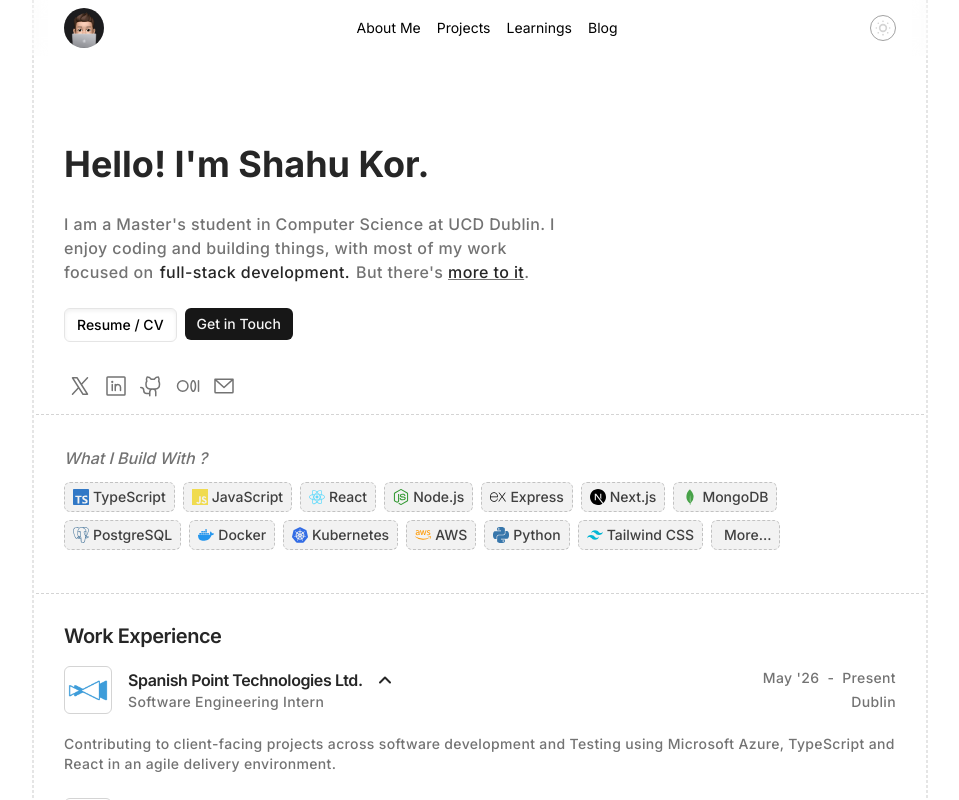
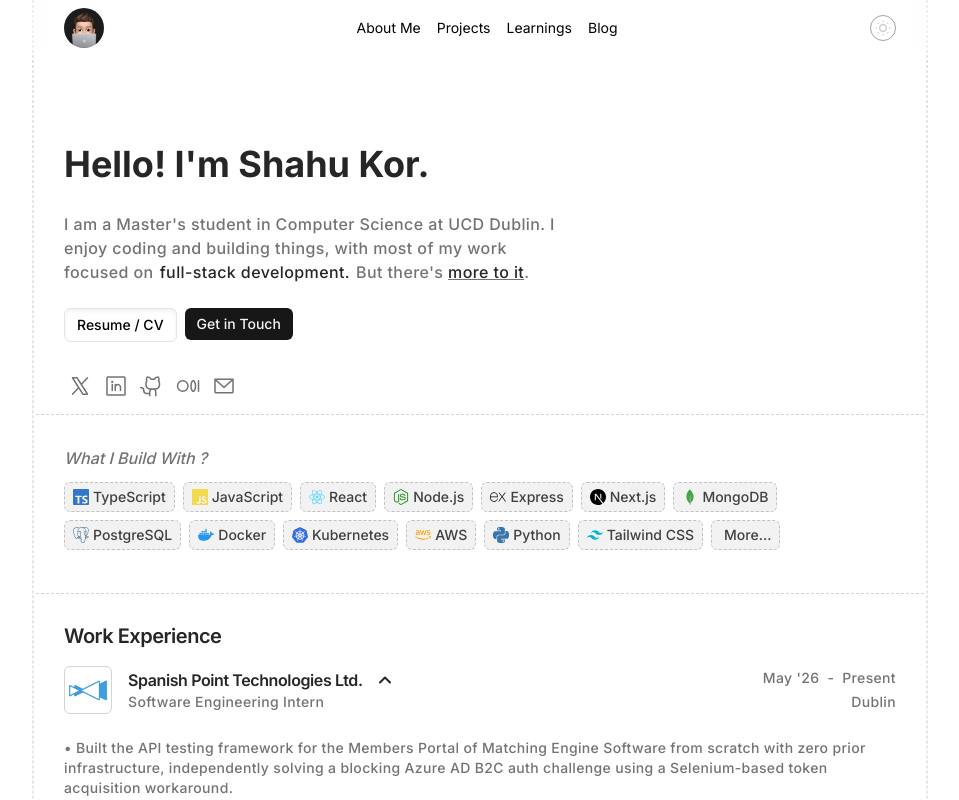
Before and after one commit to ShahuKor/Portfolio, a Next.js app: page / in a window 1280 px wide. Both pictures are taken after a click on the button 544 px from the left and 680 px from the top of the page. Shown: the top 800 px of the page, without its empty margins (160-1119 px from the left). Built offline with nearby package versions, Linux system fonts and the light colour scheme.

Commit message:
Update Work Experience and Resume

```diff
--- a/components/hero.tsx
+++ b/components/hero.tsx
@@ -27,7 +27,7 @@
       </div>
 
       <div className="mt-6 flex gap-2">
-        <a href="https://drive.google.com/file/d/13ZMdCy0X4Bq1wBHlo3OWVMpNVS0kEEj7/view?usp=sharing">
+        <a href="https://drive.google.com/file/d/1urjJs96dKGqhbmBxrTtM_1GJF1zK5Cyi/view">
           <button className="rounded-md border border-neutral-200 px-3 py-1.5 text-xs font-medium shadow-[inset_0_2px_4px_rgba(0,0,0,0.06)] transition-shadow hover:shadow-[inset_0_2px_4px_rgba(0,0,0,0.12)] md:text-sm dark:border-neutral-300/30 dark:bg-neutral-50/5 dark:shadow-[inset_2px_4px_4px_rgba(255,255,255,0.06)] dark:hover:shadow-[inset_0_2px_4px_rgba(255,255,255,0.12)]">
             Resume / CV
           </button>
--- a/components/ui/companies.tsx
+++ b/components/ui/companies.tsx
@@ -8,11 +8,15 @@
   color: string;
 }
 
+interface ExprienceDescription {
+  descriptionpoint: string;
+}
+
 interface CompaniesProps {
   logo: string;
   name: string;
   role: string;
-  description: string;
+  description: ExprienceDescription[];
   workedfrom: string;
   workedto: string;
   location: string;
@@ -140,10 +144,14 @@
               </div>
             </div>
           )}
-
-          <p className="text-xs font-medium tracking-wide text-(--color-secondary) md:text-sm">
-            {description}
-          </p>
+          {description.map((desc, key) => (
+            <p
+              key={key}
+              className="pt-2 text-xs font-medium tracking-wide text-(--color-secondary) sm:pt-1 md:text-sm"
+            >
+              {desc.descriptionpoint}
+            </p>
+          ))}
         </div>
       </div>
     </div>
--- a/components/work-experience.tsx
+++ b/components/work-experience.tsx
@@ -15,11 +15,15 @@
   color: string;
 }
 
+interface ExprienceDescription {
+  descriptionpoint: string;
+}
+
 interface WorkedCompanies {
   logo: string;
   name: string;
   role: string;
-  description: string;
+  description: ExprienceDescription[];
   workedfrom: string;
   workedto: string;
   location: string;
@@ -31,8 +35,20 @@
     logo: "/spanishpointlogo.png",
     name: "Spanish Point Technologies Ltd.",
     role: "Software Engineering Intern",
-    description:
-      "Contributing to client-facing projects across software development and Testing using Microsoft Azure, TypeScript and React in an agile delivery environment.",
+    description: [
+      {
+        descriptionpoint:
+          "• Built the API testing framework for the Members Portal of Matching Engine Software from scratch with zero prior infrastructure, independently solving a blocking Azure AD B2C auth challenge using a Selenium-based token acquisition workaround.",
+      },
+      {
+        descriptionpoint:
+          "• Reduced test suite auth overhead by ∼90% by refactoring from per-class authentication to a single shared session, cutting auth time from 10s per class to 10s for the entire suite.",
+      },
+      {
+        descriptionpoint:
+          "• Diagnosed and resolved client-reported bugs by diving across TypeScript, C#, Cosmos DB, and SQL, tracing root causes through multiple interconnected system components and dependecies.",
+      },
+    ],
     workedfrom: "May '26",
     workedto: "Present",
     location: "Dublin",
@@ -41,8 +57,20 @@
     logo: "/Technetzlogo600.png",
     name: "TechNetz Solutions",
     role: "Software Developer Intern",
-    description:
-      "Worked on backend development for an enterprise resource management platform built with Node.js and PostgreSQL, developing APIs across sales, purchases, transport, and user workflows. Contributed to the platform’s RBAC system for secure role-level authorization and helped build scalable, maintainable backend services in a collaborative production environment.",
+    description: [
+      {
+        descriptionpoint:
+          "• Built RESTful APIs in Node.js and PostgreSQL for an enterprise resource management platform serving a high-transaction agricultural business, covering sales, purchases, transport, and user workflows.",
+      },
+      {
+        descriptionpoint:
+          "• Implemented Role-Based Authorisation across the platform, enforcing permission-based access for multiple user roles and securing sensitive business operations.",
+      },
+      {
+        descriptionpoint:
+          "• Collaborated within a 5-person team to deliver modular, production-ready backend services, translating client requirements into maintainable service architecture.",
+      },
+    ],
     workedfrom: "August '24",
     workedto: "January '25",
     location: "India",
```
